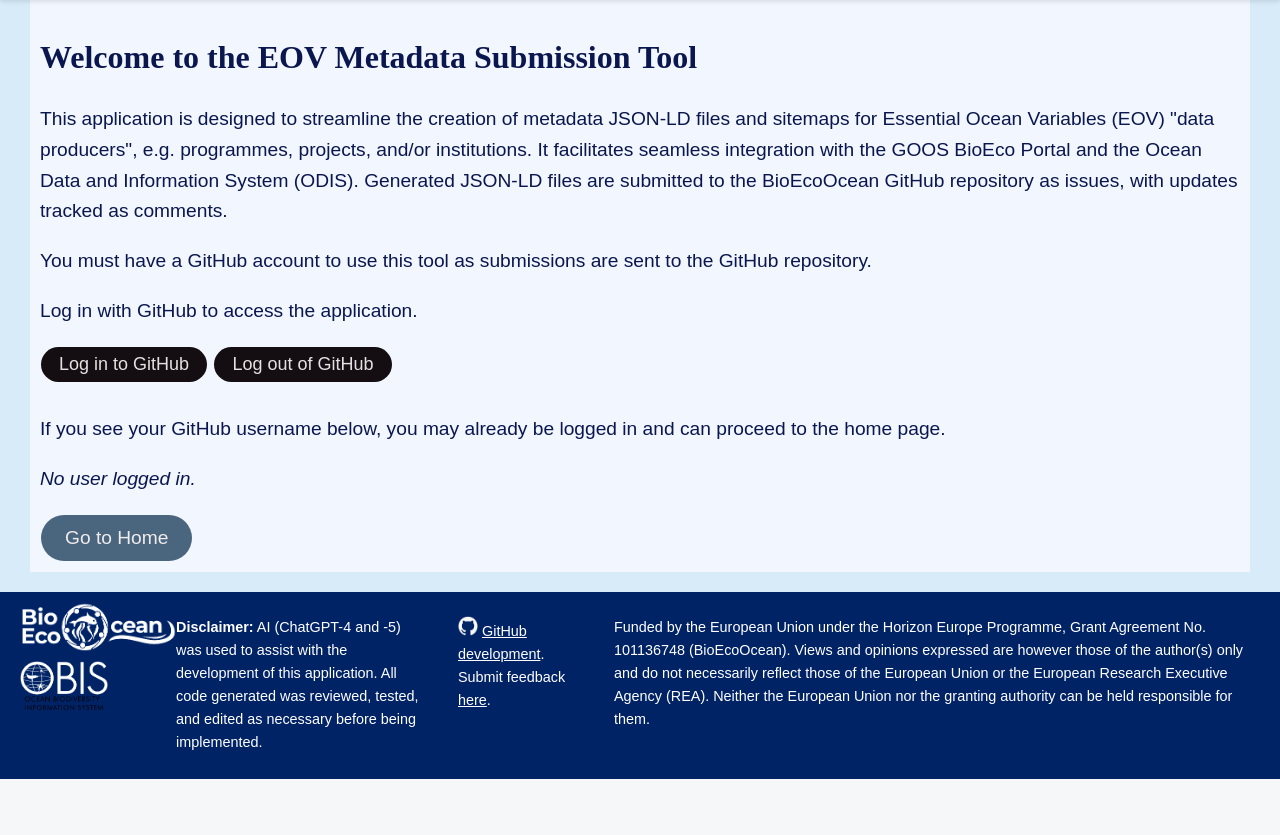
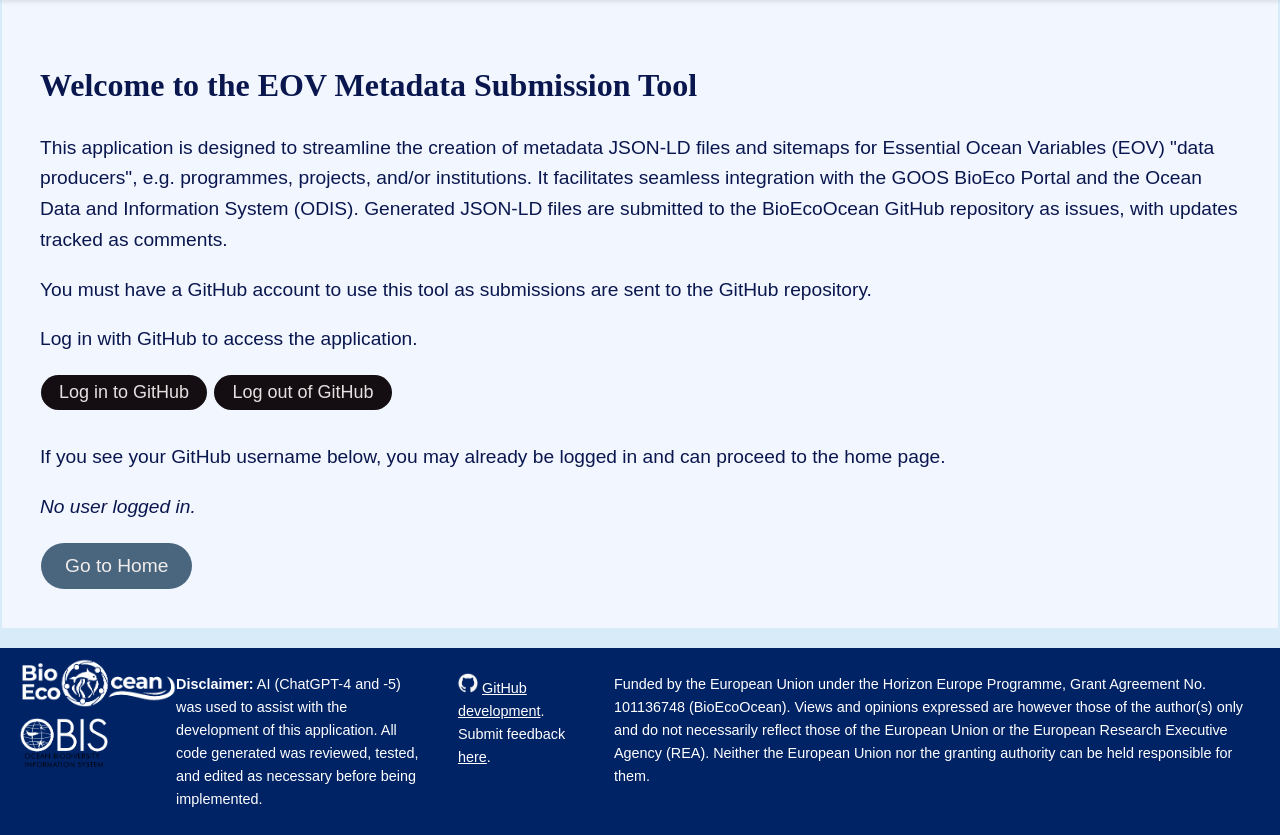
Before and after one commit to BioEcoOcean/metadata-app, a Flask app: page / in a window 1280 px wide. Shown: the part 166-1001 px from the top of the page. Before the commit the page ends 945 px from the top, so only its background shows below. Run offline with Flask 2, Linux system fonts and the light colour scheme.

Commit message:
minor styling

```diff
--- a/generateForm.py
+++ b/generateForm.py
@@ -32,7 +32,7 @@ def generate_form(prefilled_data=None, actions_data=None, frequency_data=None):
         """
         ### Project Name ###
         form_html += f"""
-        <h4><label for='project_name'>Data Producer Name:<span class="required">*</span><span class="info-circle" data-tooltip="Enter the full name or title of the data producer.">ⓘ</span></label></h4>
+        <h4><label for='project_name'>Data Producer Name:<span class="required">*</span><span class="info-circle" data-tooltip="Enter the full name or title of the data producer. Data producers may include monitoring programs, projects, institutions, etc.">ⓘ</span></label></h4>
         <div class='previous'><strong>Previously entered:</strong> {prefilled_data.get('legalName', 'N/A')}</div>
         <input type='text' name='project_name' id='project_name' value="{prefilled_data.get('legalName', '')}" placeholder="Co-Creating Transformative Pathways to Biological and Ecosystem Ocean Observations" required><br><br>
         """
@@ -331,7 +331,7 @@ def generate_form(prefilled_data=None, actions_data=None, frequency_data=None):
 
         # Temporal coverage
         form_html += f"""
-        <h3><label for='temporal_coverage'>Temporal Coverage:<span class="info-circle" data-tooltip="Specify the date range for the project.">ⓘ</span></label></h3>
+        <h3><label for='temporal_coverage'>Temporal Coverage:<span class="info-circle" data-tooltip="Specify the date range for the project. Leave End Date blank if there is no known end date.">ⓘ</span></label></h3>
         <div class='previous'><strong>Previously entered:</strong>
             Start: {prefilled_data.get('foundingDate', 'N/A')},
             End: {prefilled_data.get('dissolutionDate', 'N/A')}</div>
--- a/static/form.css
+++ b/static/form.css
@@ -1,7 +1,7 @@
 .content{
     max-width: 1200px;
     margin: 0 auto;
-    padding: 10px;
+    padding: 3%;
     background: #f2f6ff;
 }
 body {
--- a/static/style.css
+++ b/static/style.css
@@ -1,7 +1,7 @@
 .content{
     max-width: 1200px;
     margin: 0 auto;
-    padding: 10px;
+    padding: 3%;
     background: #f2f6ff;
 }
 body {
```
